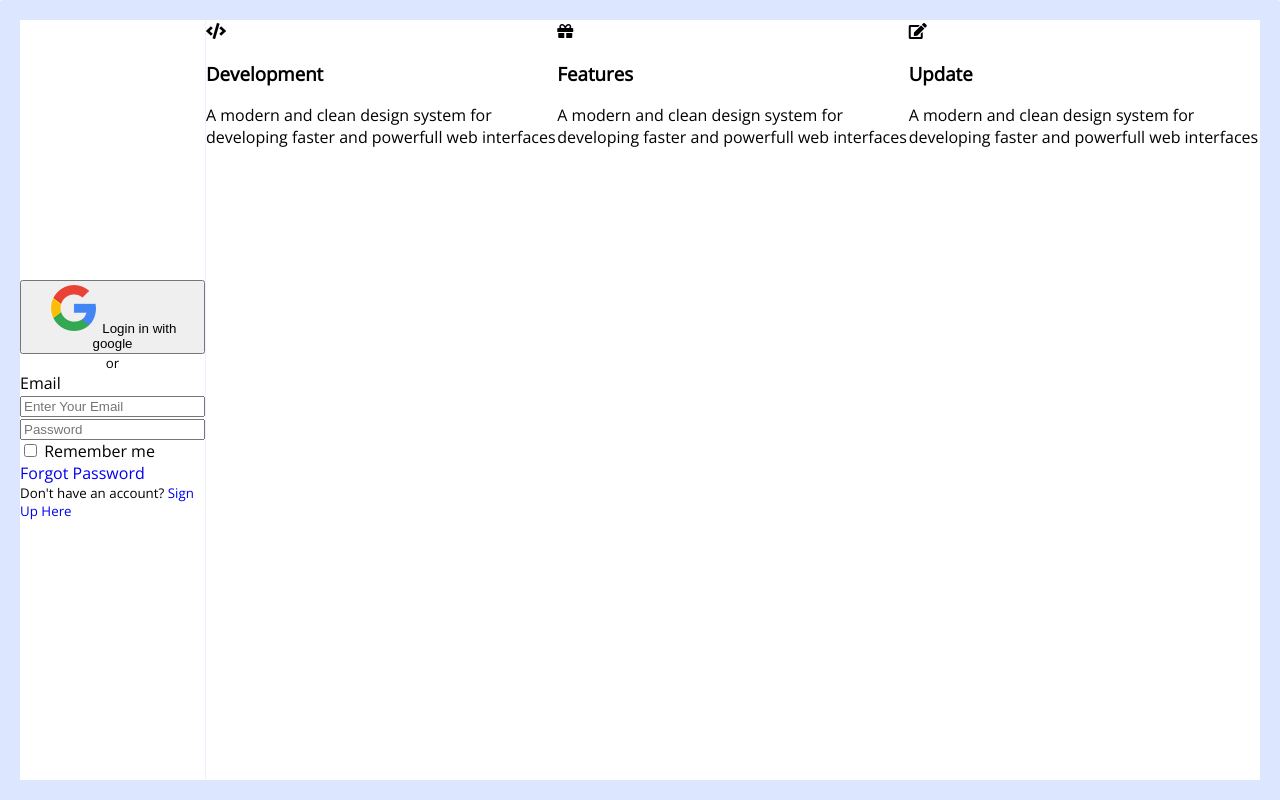
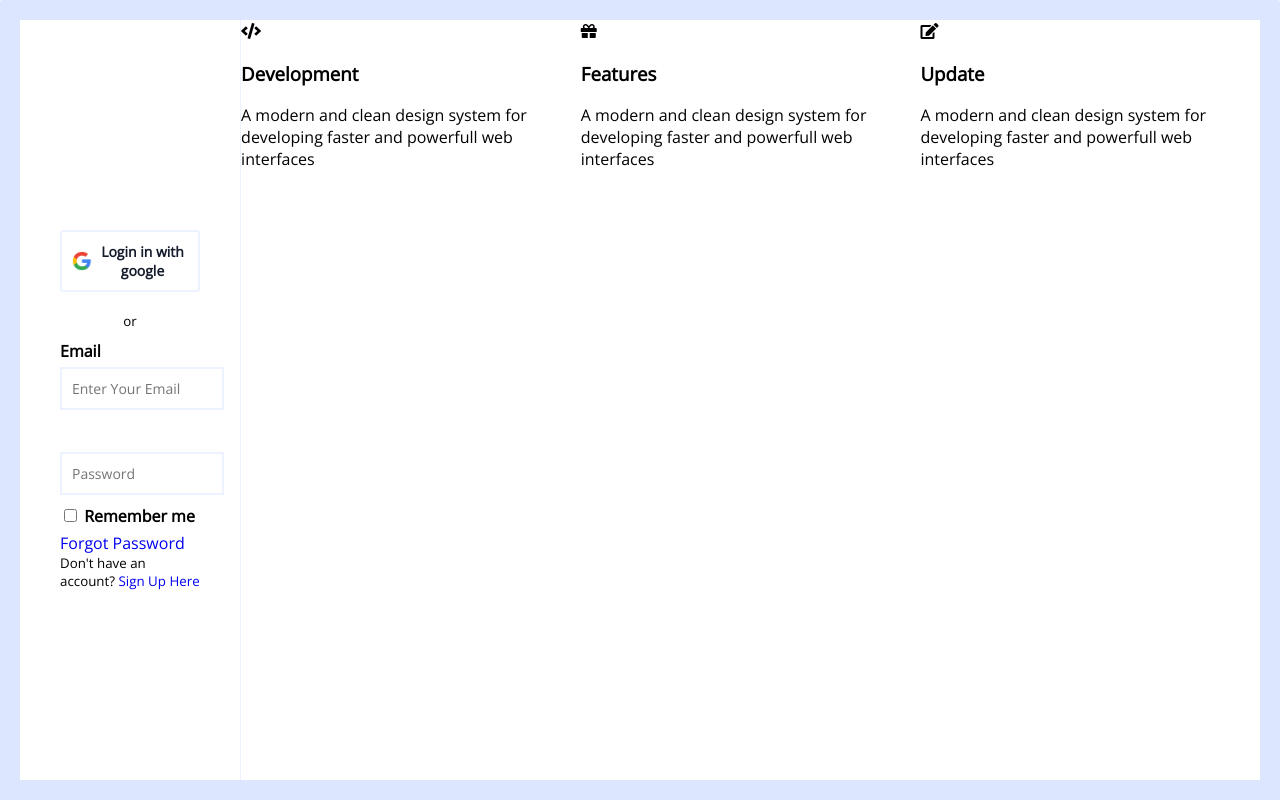
Before and after one commit to anshulabraham/UI-components-, a plain HTML site: page Login/index.html in a window 1280 px wide. Drawn offline with nearby package versions, Linux system fonts and the light colour scheme.

Commit message:
Some More CSS

```diff
--- a/Login/style.css
+++ b/Login/style.css
@@ -35,4 +35,51 @@ form{
     flex-direction: column;
     align-items: center;
     justify-content: center;
+    padding: 40px;
 }
+.form-control  {
+    margin:  10px 0;
+    width 100%;
+}
+
+label {
+    display:inline-block;
+    font-weight:  bold;
+    margin-bottom: 5px;
+}
+input:not([type='checkbox']){
+    background-color:transparent;
+    border: 2px solid #ecf2ff;
+    border-radius:3 px;
+    font-family:inherit;
+    font-size: 14px;
+    padding: 10px;
+    width: 100%;
+
+
+}
+.btn {
+    background-color:#141c2c;
+    border: 2px solid #141c2c;
+    border-radius:3px;
+    color: #fff;
+    display:flex;
+    align-items: center;
+    justify-content: center;
+    font-family:inherit;
+    font-weight:bold;
+    font-size:14px;
+    padding: 10px;
+    margin: 20px 0;
+    width: 100%;
+}
+
+.btn-ghost {
+    background-color:transparent;
+    border-color: #ecf2ff;
+    color:#141c2c;
+}
+.btn img{
+    margin-right: 5px;
+    width: 20px;
+}
```
